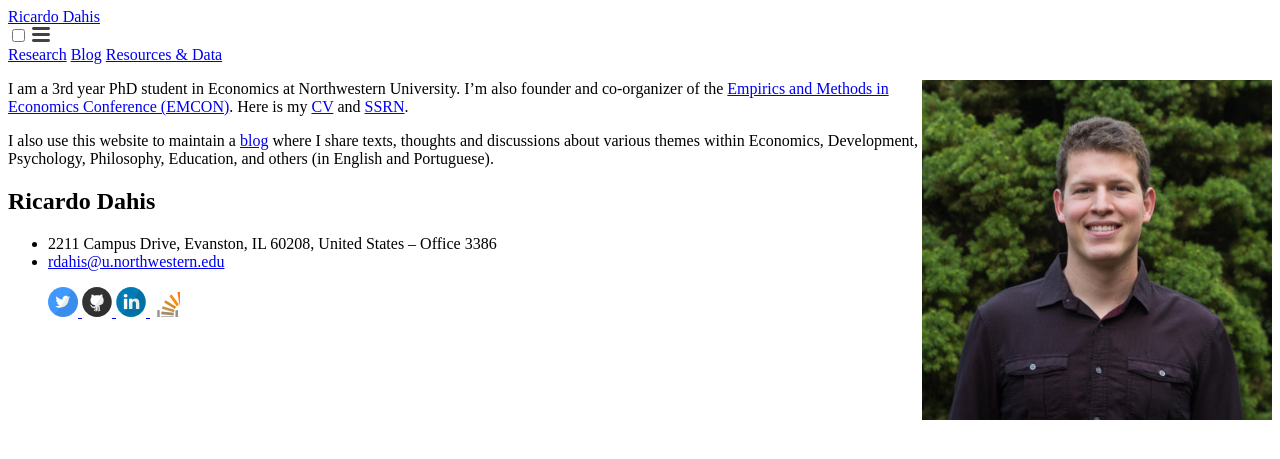
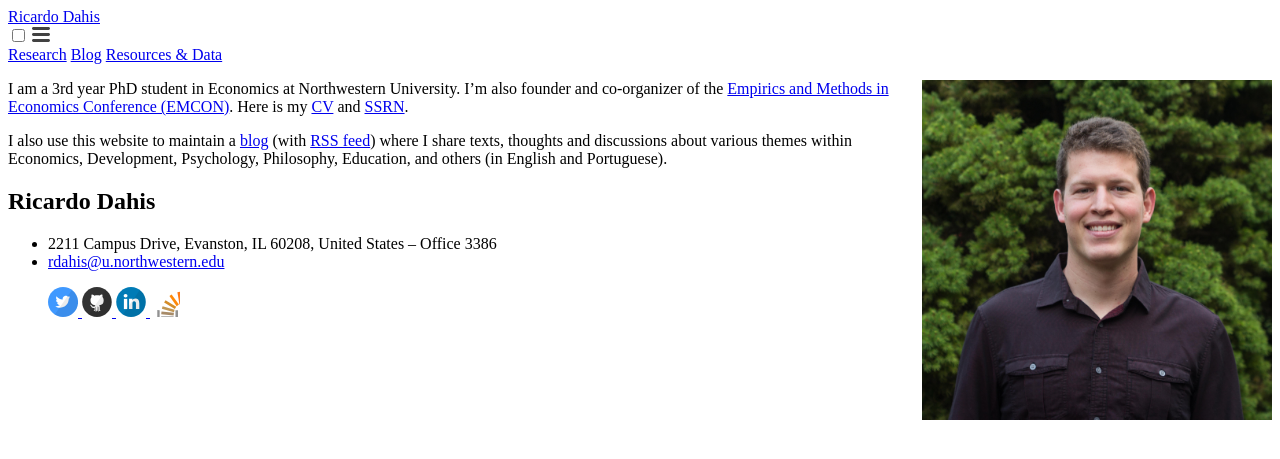
Before and after one commit to rdahis/rdahis.github.io, a Jekyll site: the page built from index.md, in a window 1280 px wide. Shown: the top 459 px of the page. Built offline with Jekyll 4.4.1, drawn with Linux system fonts in a browser that asks for light colours; a script that is not in the unit is left out.

Commit message:
Update index.md

```diff
--- a/index.md
+++ b/index.md
@@ -9,4 +9,4 @@ layout: home
 
 I am a 3rd year PhD student in Economics at Northwestern University. I’m also founder and co-organizer of the [Empirics and Methods in Economics Conference (EMCON)](https://www.emconference2018.org){:target="_blank"}. Here is my [CV](/files/CV - Ricardo Dahis.pdf){:target="_blank"} and [SSRN](https://ssrn.com/author=2786164){:target="_blank"}.
 
-I also use this website to maintain a [blog](blog) where I share texts, thoughts and discussions about various themes within Economics, Development, Psychology, Philosophy, Education, and others (in English and Portuguese).
+I also use this website to maintain a [blog](blog) (with [RSS feed](./feed.xml)) where I share texts, thoughts and discussions about various themes within Economics, Development, Psychology, Philosophy, Education, and others (in English and Portuguese).
```
